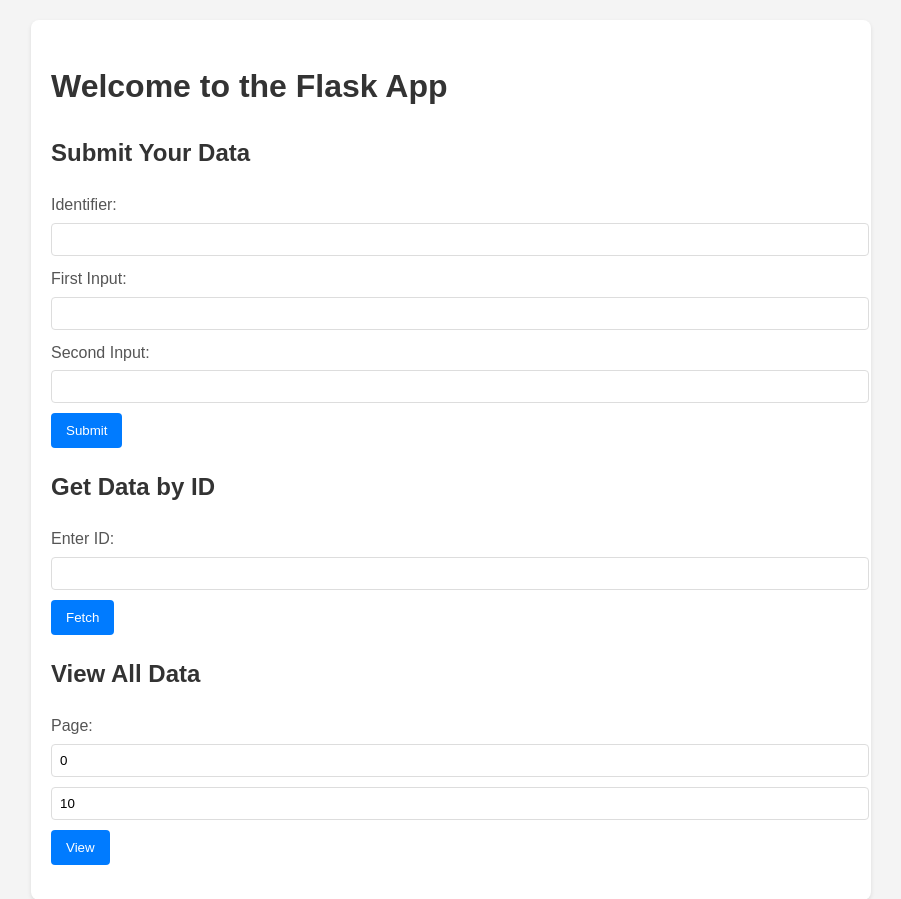
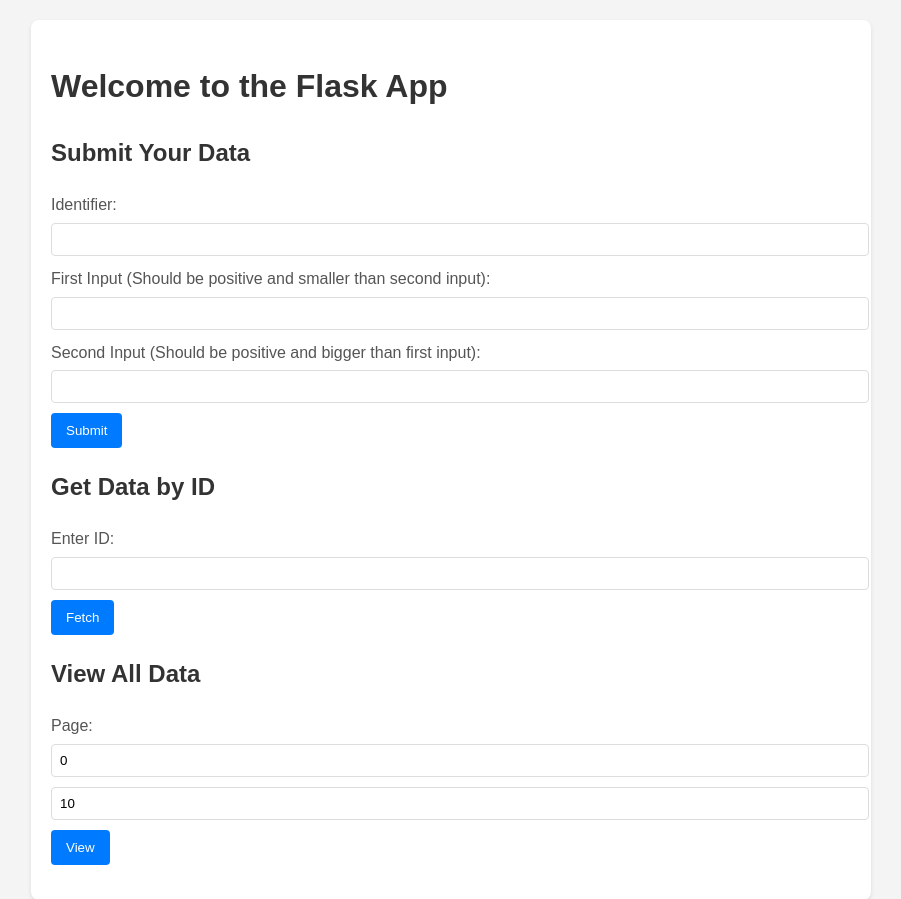
Before and after one commit to putongyong/deep_opinion_project, a Flask app: page / in a window 1280 px wide. Shown: the top 899 px of the page, without its empty margins (189-1090 px from the left). Run offline with Flask 3, Linux system fonts and the light colour scheme.

Commit message:
feat: add input checker

```diff
--- a/static/scripts.js
+++ b/static/scripts.js
@@ -10,14 +10,23 @@ async function submitForm(event) {
         int2: parseInt(form.elements["int2"].value.trim(), 10),
     };
 
-    console.log("Data being sent to the server:", data);
-
     if (!data.id) {
         alert("Identifier is required.");
         return;
     }
+
     if (isNaN(data.int1) || isNaN(data.int2)) {
         alert("Please enter valid numbers for First Input and Second Input.");
+        return;
+    }
+
+    if (data.int1 <= 0 || data.int2 <= 0) {
+        alert("Inputs should be postive numbers.");
+        return;
+    }
+
+    if (data.int1 >= data.int2) {
+        alert("First input should be smaller than second input.");
         return;
     }
 
--- a/templates/home.html
+++ b/templates/home.html
@@ -17,10 +17,10 @@
                 <label for="id">Identifier:</label>
                 <input type="text" id="id" name="id" required>
 
-                <label for="int1">First Input:</label>
+                <label for="int1">First Input (Should be positive and smaller than second input):</label>
                 <input type="number" id="int1" name="int1" required>
 
-                <label for="int2">Second Input:</label>
+                <label for="int2">Second Input  (Should be positive and bigger than first input):</label>
                 <input type="number" id="int2" name="int2" required>
 
                 <button type="submit">Submit</button>
```
